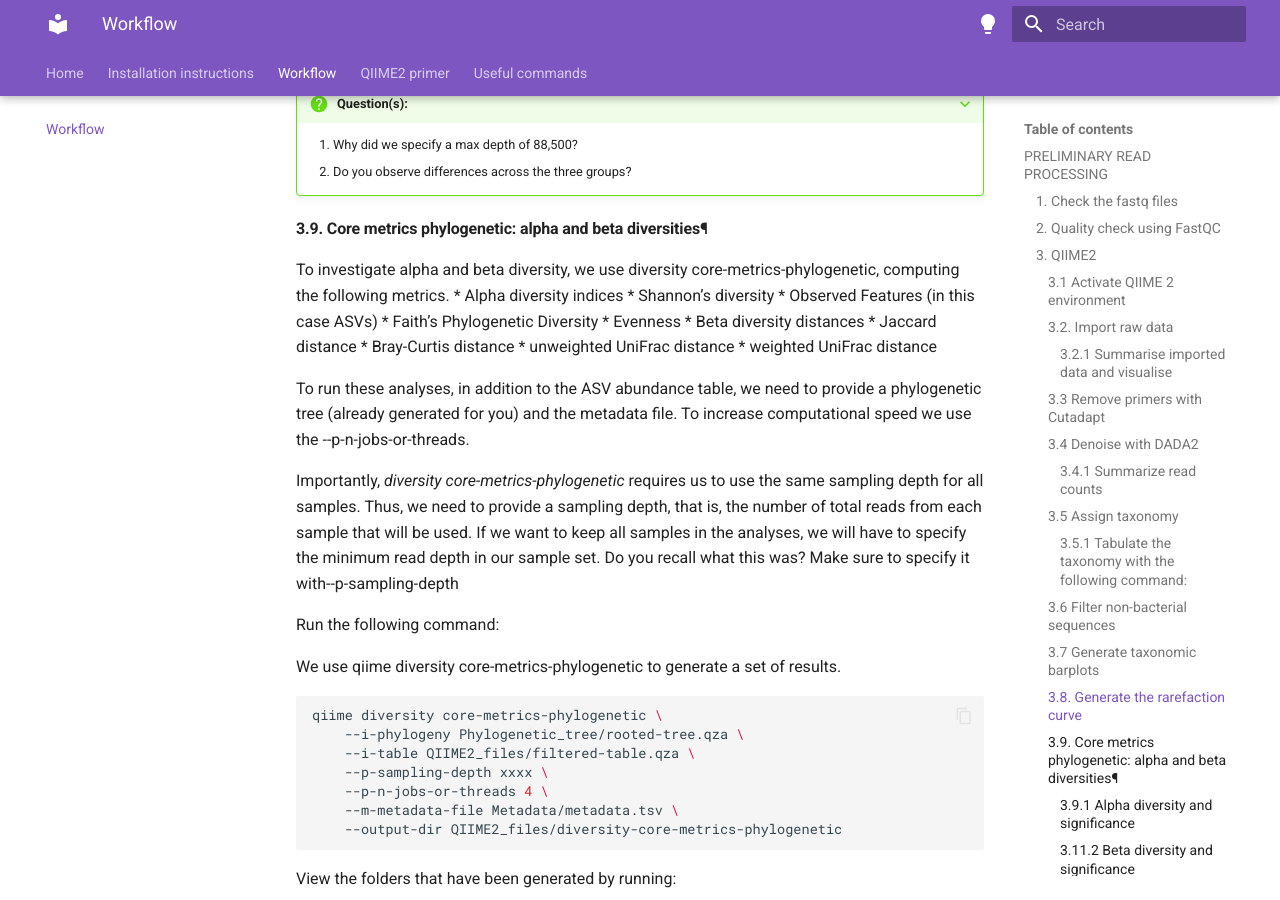
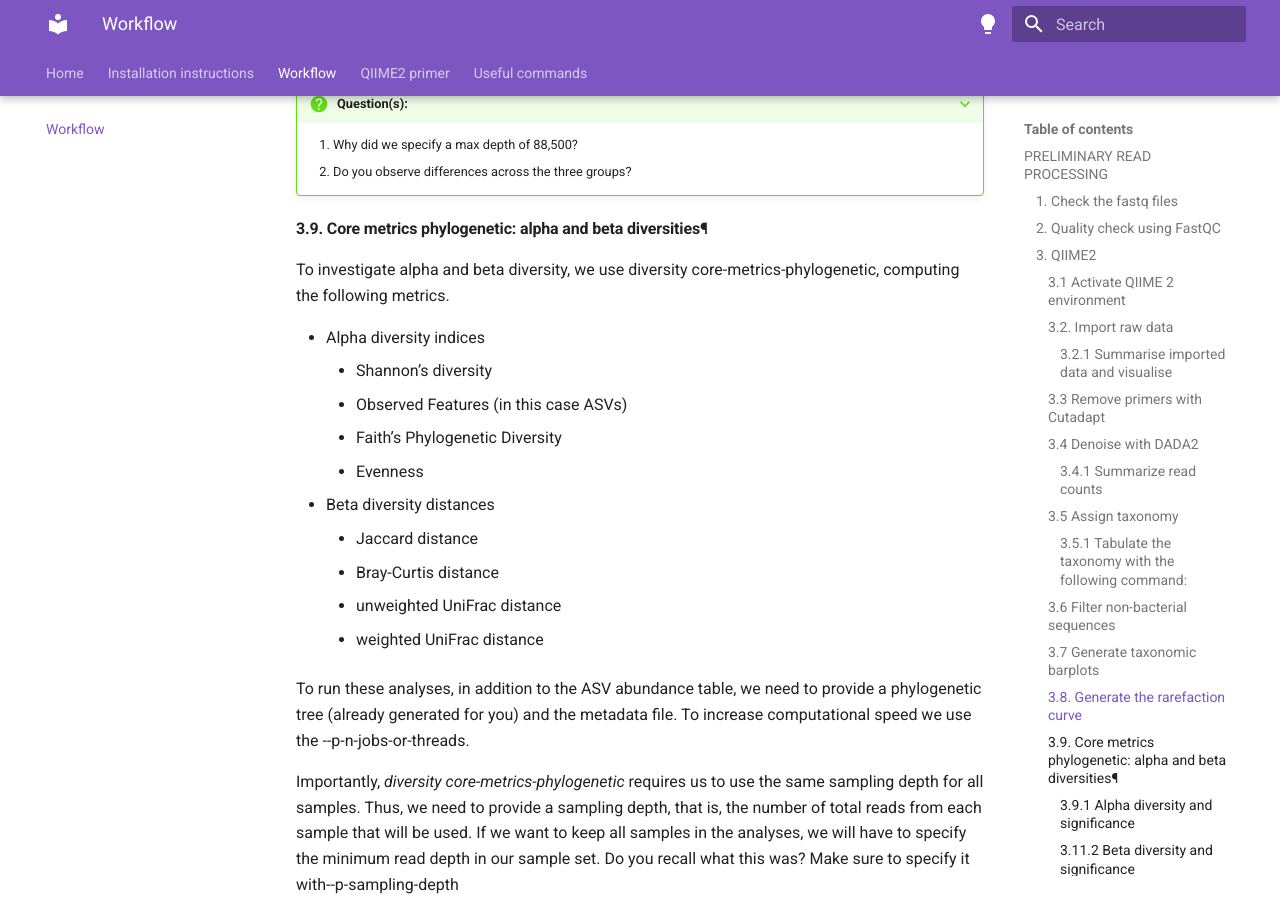
Before and after one commit to PeterResutik/bme307, an MkDocs documentation site: the page built from docs/workflow.md, in a window 1280 px wide and 900 px high, scrolled down 7915 px. Built offline with MkDocs 1.6.1 and Material for MkDocs 9.7.7, drawn with Linux system fonts in a browser that asks for light colours.

Commit message:
minor updates

```diff
--- a/docs/workflow.md
+++ b/docs/workflow.md
@@ -301,12 +301,13 @@ qiime diversity alpha-rarefaction \
 
 #### 3.9. Core metrics phylogenetic: alpha and beta diversities¶
 To investigate alpha and beta diversity, we use diversity core-metrics-phylogenetic, computing the following metrics.
-* Alpha diversity indices
+
+- Alpha diversity indices
     * Shannon’s diversity
     * Observed Features (in this case ASVs)
     * Faith’s Phylogenetic Diversity
     * Evenness
-* Beta diversity distances
+- Beta diversity distances
     * Jaccard distance
     * Bray-Curtis distance
     * unweighted UniFrac distance
```
